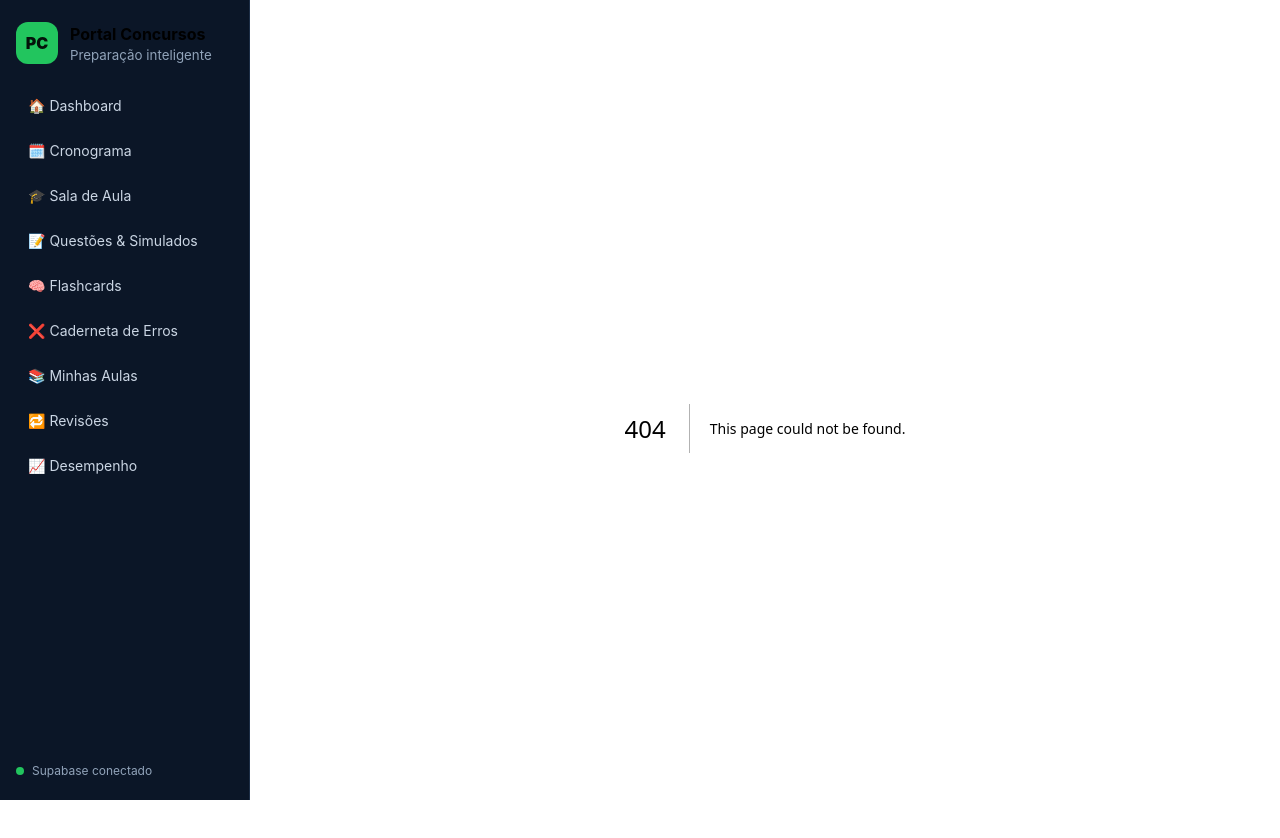
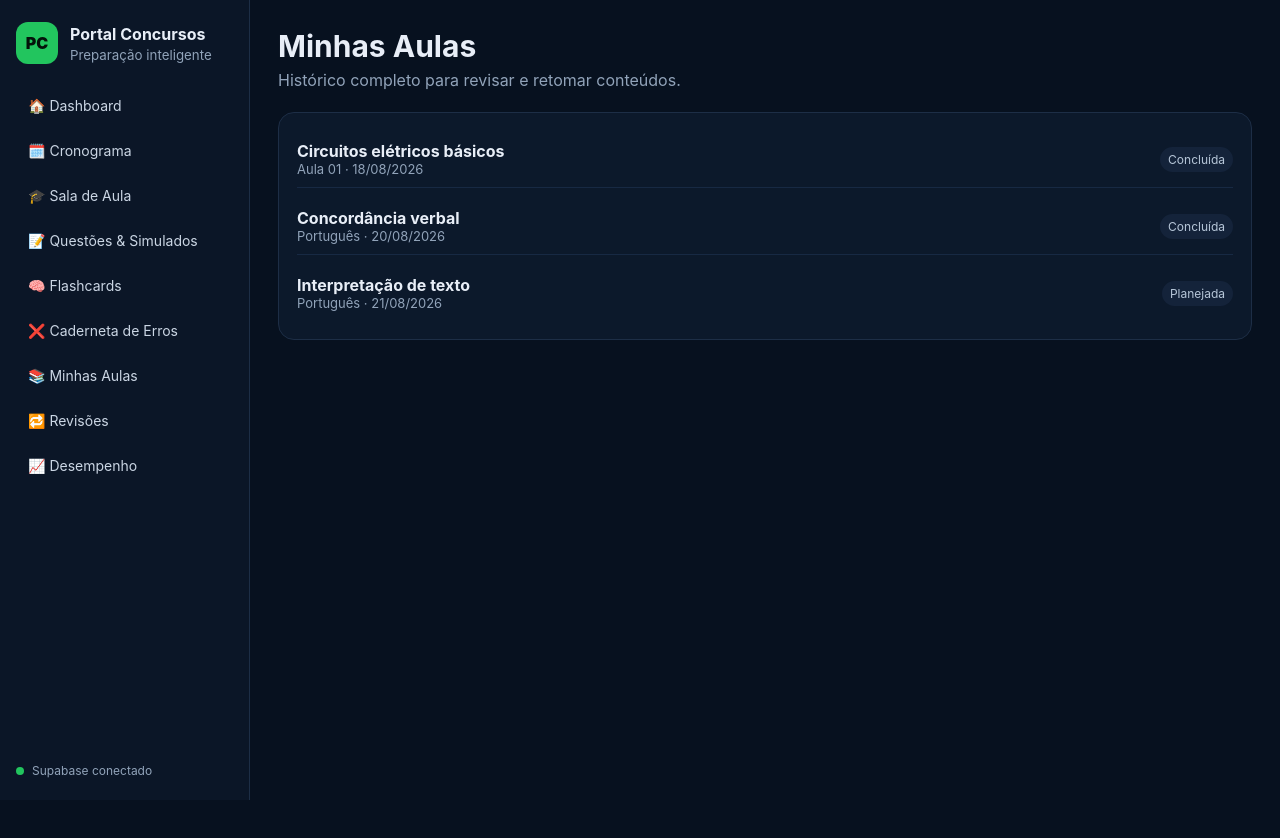
Before and after one commit to apedro95-glitch/preparatorio-petrobras, a Next.js app: page /aulas in a window 1280 px wide. Before the commit this address had no page. Shown: the top 838 px of the page. After the commit the page ends 800 px from the top, so only its background shows below. Built offline with nearby package versions, Linux system fonts and the light colour scheme.

Commit message:
Add files via upload

```diff
--- /dev/null
+++ b/app/aulas/page.tsx
@@ -0,0 +1,2 @@
+const aulas=[["Aula 01","Circuitos elétricos básicos","Concluída","18/08/2026"],["Português","Concordância verbal","Concluída","20/08/2026"],["Português","Interpretação de texto","Planejada","21/08/2026"]];
+export default function Aulas(){return <><header className="header"><div><h1>Minhas Aulas</h1><p>Histórico completo para revisar e retomar conteúdos.</p></div></header><div className="card"><div className="list">{aulas.map(a=><div className="row" key={a[0]+a[1]}><div><strong>{a[1]}</strong><div className="muted">{a[0]} · {a[3]}</div></div><span className="status">{a[2]}</span></div>)}</div></div></>}
```
